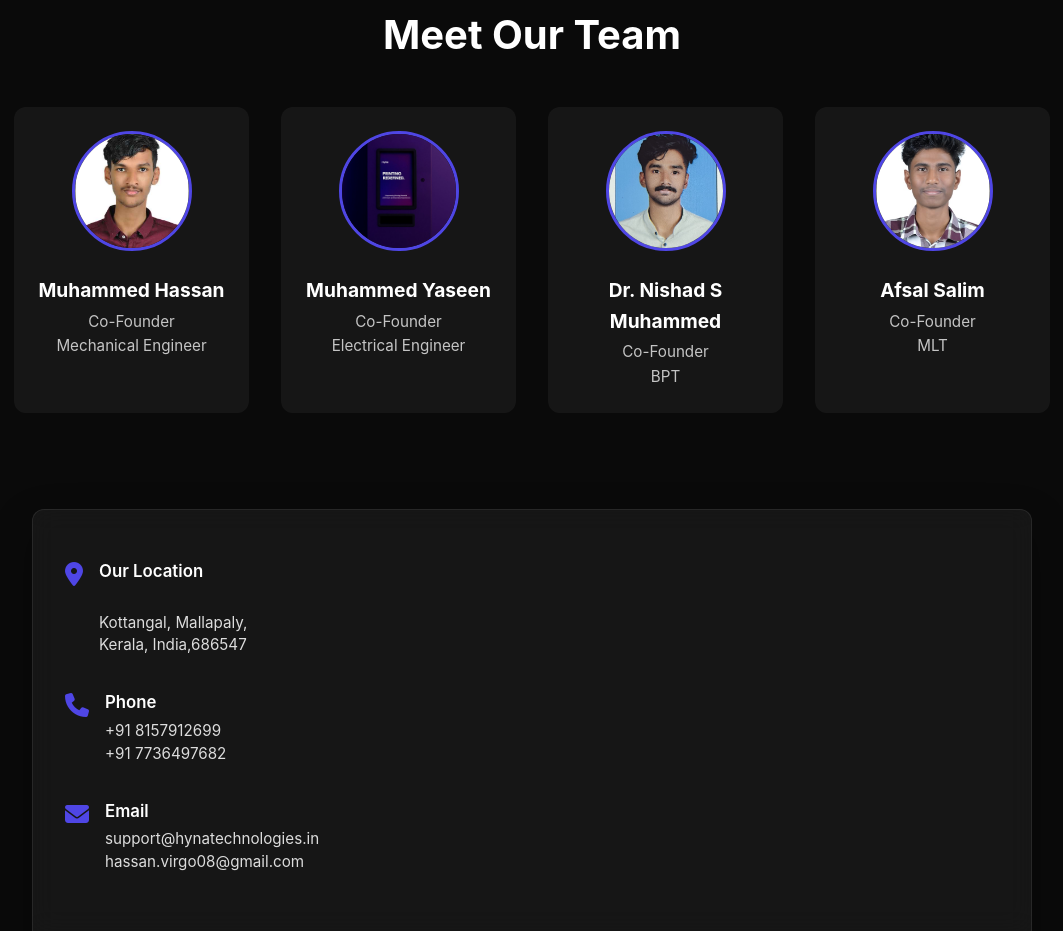
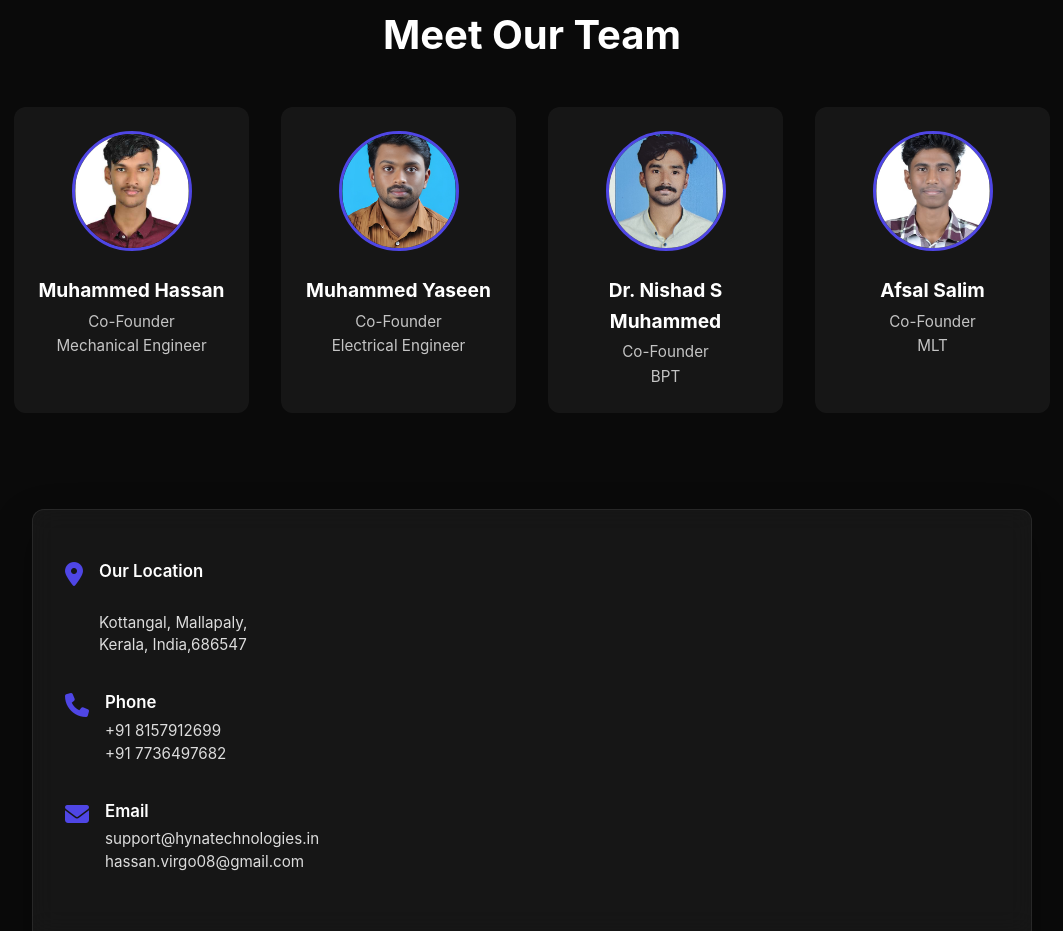
Before and after one commit to printingmachine/printingweb, a plain HTML site: page about.html in a window 1280 px wide. Shown: the part 1211-2142 px from the top of the page, without its empty margins (108-1171 px from the left). Drawn offline with Linux system fonts and the light colour scheme.

Commit message:
yaseen update

```diff
--- a/about.html
+++ b/about.html
@@ -57,7 +57,7 @@ Our story is simple: we experienced the problem, we understood the gap, and we c
       <p class="role">Mechanical Engineer</p>
     </div>
     <div class="team-member">
-      <img src="assets/kiosk.jpg" alt="Muhammed Yaseen" />
+      <img src="assets/yaseen.jpg" alt="Muhammed Yaseen" />
       <h3>Muhammed Yaseen</h3>
       <p class="role">Co-Founder</p>
       <p class="role">Electrical Engineer</p>
```
Also changed, not shown: assets/yaseen.jpg (added).
